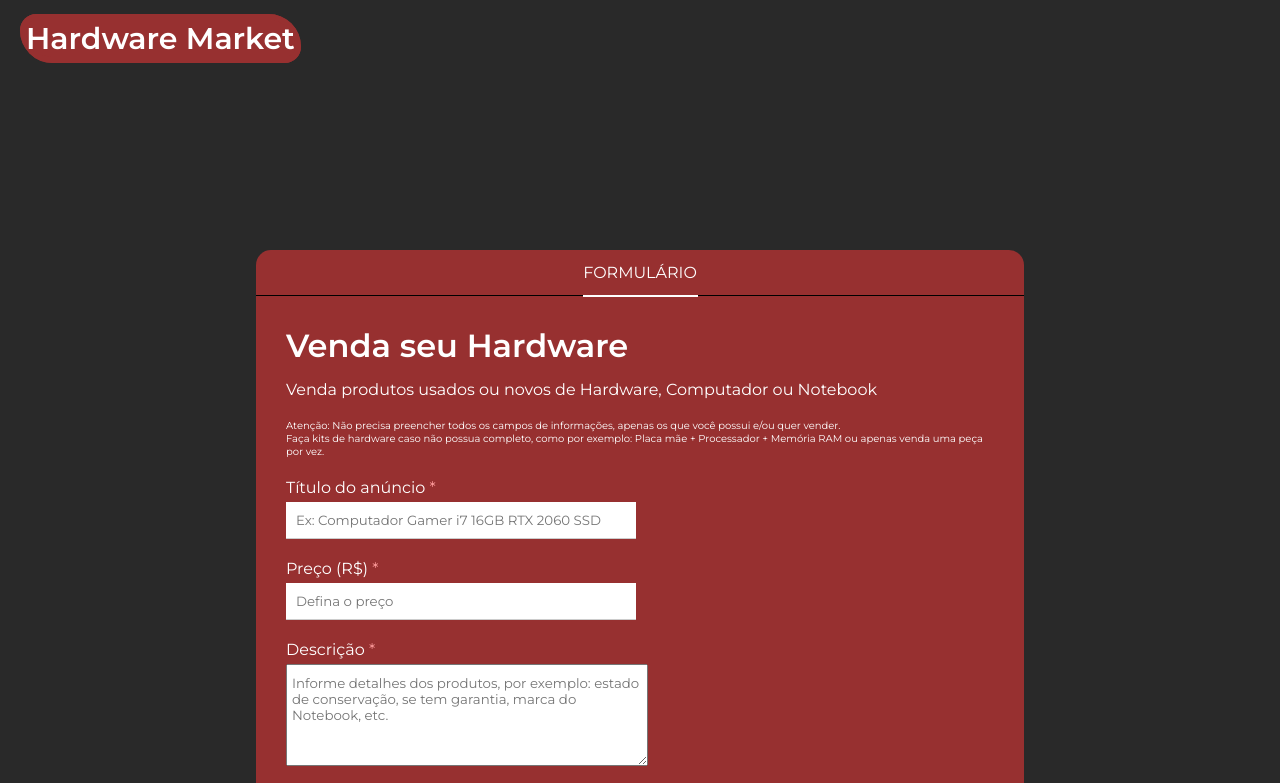
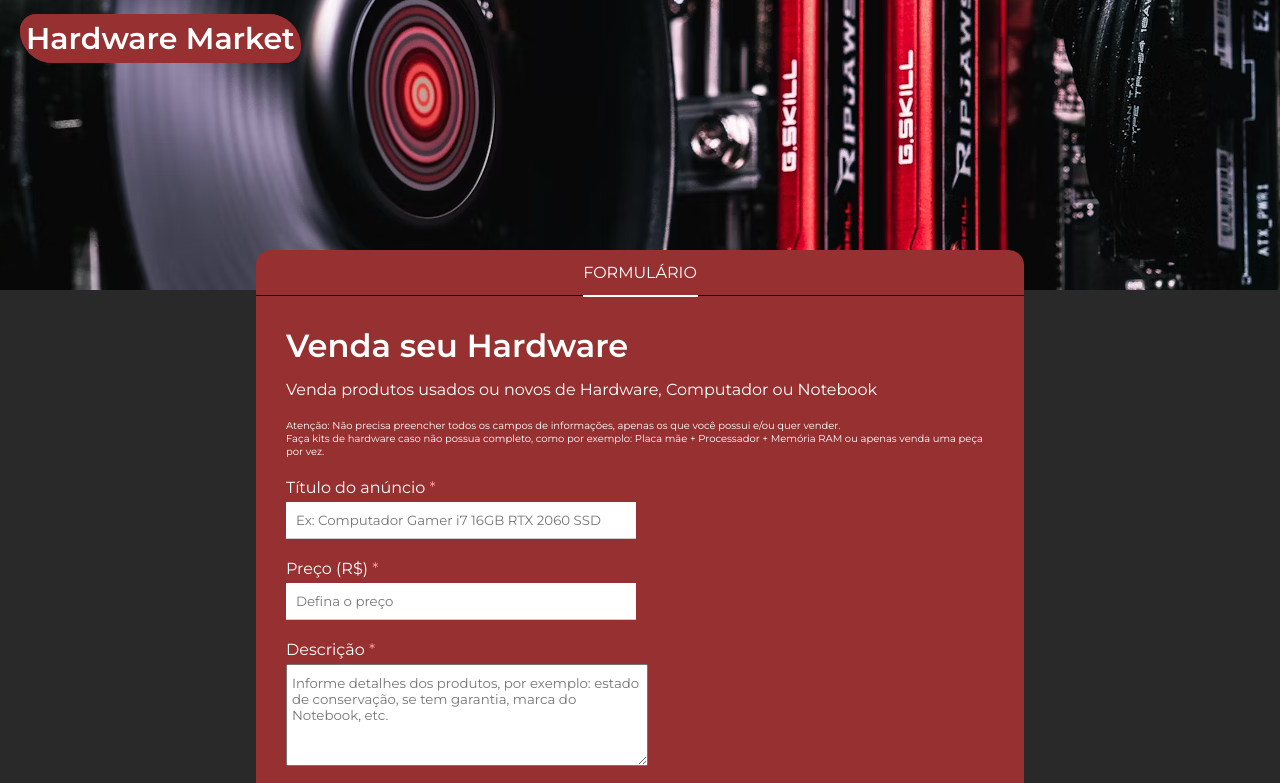
Before and after one commit to Myoui-sys/MarketHardware_FormProject, a plain HTML site: page index.html in a window 1280 px wide. Shown: the top 783 px of the page. Drawn offline with Linux system fonts and the light colour scheme; the site is published under a folder, as on GitHub Pages, so addresses that start at the root find nothing.

Commit message:
Fix background image path in header styles

```diff
--- a/css/styles.css
+++ b/css/styles.css
@@ -47,7 +47,7 @@ textarea {
 .header {
     height: 250px;
     padding: 20px;
-    background-image: url("/imgs/Header.avif");
+    background-image: url("../imgs/Header.avif");
     background-position: center;
     background-repeat: no-repeat;
 }
```
